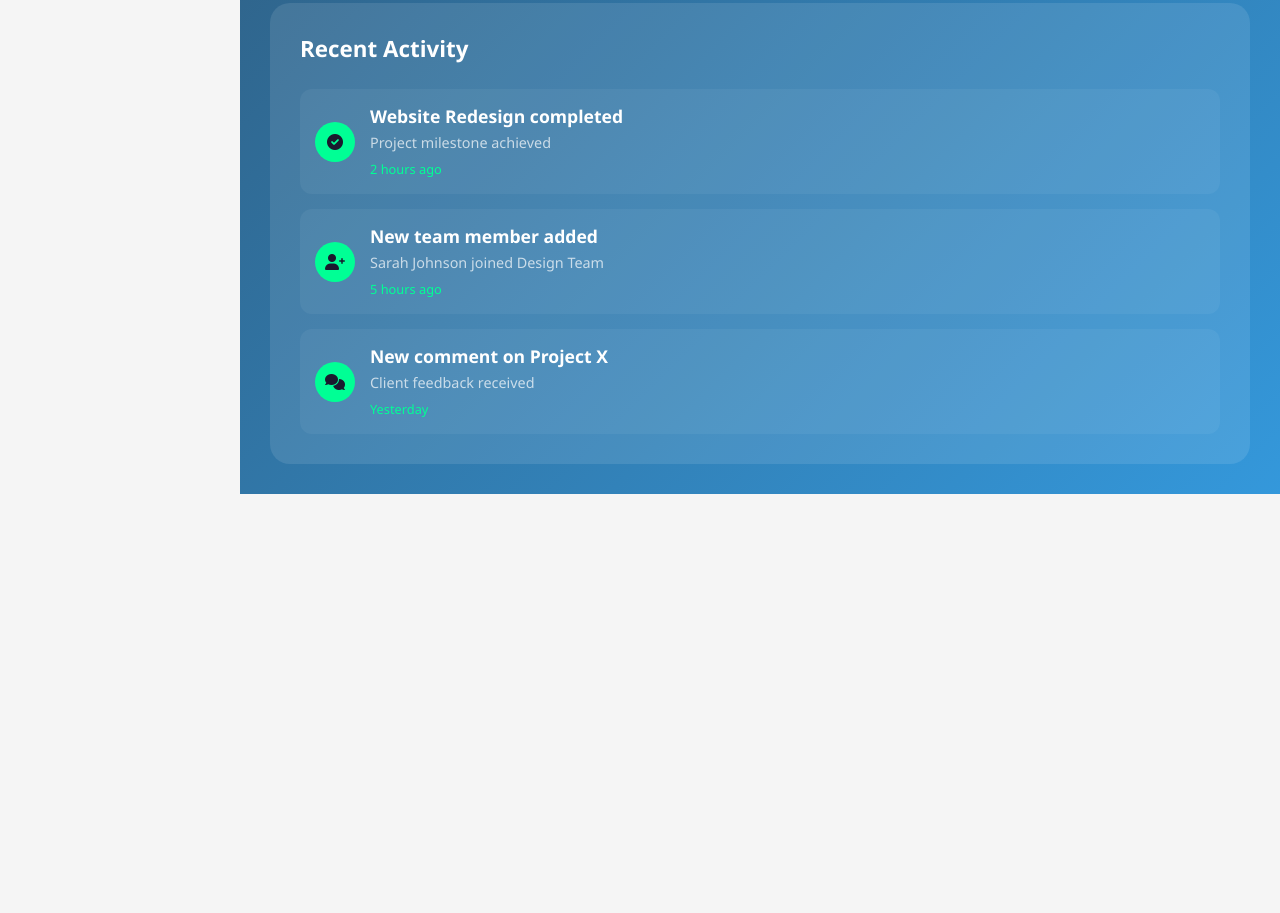
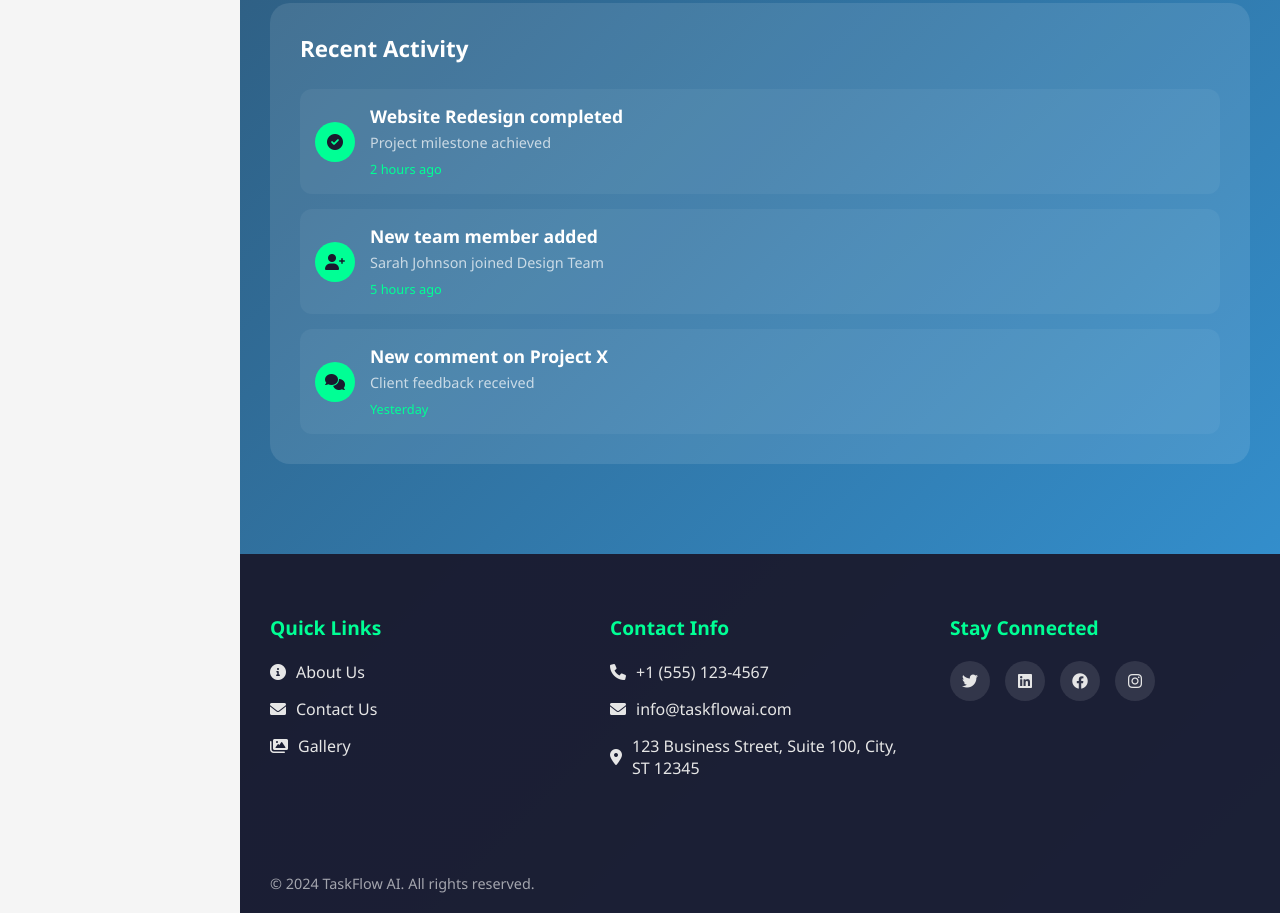
Before and after one commit to B1N4RY-P4R45173/UID-Project, a plain HTML site: page index.html in a window 1280 px wide. Shown: the part 1214-2127 px from the top of the page. Before the commit the page ends 1708 px from the top, so only its background shows below. Drawn offline with Linux system fonts and the light colour scheme.

Commit message:
Added Footer

```diff
--- a/index.css
+++ b/index.css
@@ -101,7 +101,7 @@ body {
     flex: 1;
     background: linear-gradient(135deg, #2c3e50 0%, #3498db 100%);
     min-height: 100vh;
-    padding: 30px;
+    /* padding: 30px; */
     transition: margin-left 0.3s ease;
 }
 
@@ -422,6 +422,113 @@ body {
     color: #00ff95;
 }
 
+.footer {
+    /* position: relative;
+    left:-30px; */
+    /* margin-left: 0px; */
+    display: flex;
+    flex-wrap: wrap;
+    justify-content: space-between;
+    gap: 20px;
+    padding: 60px 30px 20px;
+    margin-top: 60px;
+    background: rgba(26, 26, 46, 0.95);
+}
+
+.footer-content {
+    max-width: 1200px;
+    margin: 0 auto;
+    display: grid;
+    grid-template-columns: repeat(auto-fit, minmax(250px, 1fr));
+    gap: 40px;
+}
+
+.footer-section h3 {
+    color: #00ff95;
+    font-size: 1.2rem;
+    margin-bottom: 20px;
+    font-weight: 600;
+}
+
+.footer-nav {
+    display: flex;
+    flex-direction: column;
+    gap: 15px;
+}
+
+.footer-link {
+    color: #e6e6e6;
+    text-decoration: none;
+    display: flex;
+    align-items: center;
+    gap: 10px;
+    transition: all 0.3s ease;
+}
+
+.footer-link:hover {
+    color: #00ff95;
+    transform: translateX(5px);
+}
+
+.contact-info p {
+    color: #e6e6e6;
+    margin-bottom: 15px;
+    display: flex;
+    align-items: center;
+    gap: 10px;
+}
+
+.social-links {
+    display: flex;
+    gap: 15px;
+}
+
+.social-link {
+    width: 40px;
+    height: 40px;
+    background: rgba(255, 255, 255, 0.1);
+    border-radius: 50%;
+    display: flex;
+    align-items: center;
+    justify-content: center;
+    color: #e6e6e6;
+    text-decoration: none;
+    transition: all 0.3s ease;
+}
+
+.social-link:hover {
+    background: #00ff95;
+    color: #1a1a2e;
+    transform: translateY(-3px);
+}
+
+.footer-bottom {
+    text-align: center;
+    margin-top: 40px;
+    padding-top: 20px;
+
+}
+
+.footer-bottom p {
+    color: rgba(255, 255, 255, 0.6);
+    font-size: 0.9rem;
+}
+
+@media (max-width: 768px) {
+    .footer {
+        padding: 40px 20px 20px;
+    }
+
+    .footer-content {
+        grid-template-columns: 1fr;
+        gap: 30px;
+    }
+
+    .social-links {
+        justify-content: center;
+    }
+}
+
 /* Responsive Design */
 @media (max-width: 1024px) {
     .sidebar {
--- a/index.html
+++ b/index.html
@@ -47,6 +47,7 @@
 
     <main class="main-content">
         <!-- Header Section -->
+         <div class="main-body" style="padding: 30px;">
             <header class="dashboard-header">
                 <div class="search-bar">
                     <i class="fas fa-search"></i>
@@ -169,6 +170,48 @@
                     </div>
                 </div>
             </div>
+        </div>
+        <footer class="footer">
+            <div class="footer-content">
+                <div class="footer-section">
+                    <h3>Quick Links</h3>
+                    <nav class="footer-nav">
+                        <a href="about.html" class="footer-link">
+                            <i class="fas fa-info-circle"></i>
+                            About Us
+                        </a>
+                        <a href="contact.html" class="footer-link">
+                            <i class="fas fa-envelope"></i>
+                            Contact Us
+                        </a>
+                        <a href="gallery.html" class="footer-link">
+                            <i class="fas fa-images"></i>
+                            Gallery
+                        </a>
+                    </nav>
+                </div>
+                <div class="footer-section">
+                    <h3>Contact Info</h3>
+                    <div class="contact-info">
+                        <p><i class="fas fa-phone"></i> +1 (555) 123-4567</p>
+                        <p><i class="fas fa-envelope"></i> info@taskflowai.com</p>
+                        <p><i class="fas fa-map-marker-alt"></i> 123 Business Street, Suite 100, City, ST 12345</p>
+                    </div>
+                </div>
+                <div class="footer-section">
+                    <h3>Stay Connected</h3>
+                    <div class="social-links">
+                        <a href="#" class="social-link"><i class="fab fa-twitter"></i></a>
+                        <a href="#" class="social-link"><i class="fab fa-linkedin"></i></a>
+                        <a href="#" class="social-link"><i class="fab fa-facebook"></i></a>
+                        <a href="#" class="social-link"><i class="fab fa-instagram"></i></a>
+                    </div>
+                </div>
+            </div>
+            <div class="footer-bottom">
+                <p>&copy; 2024 TaskFlow AI. All rights reserved.</p>
+            </div>
+        </footer>
     </main>
 </body>
 </html>
```
Lines whose indentation alone changed are shown as unchanged.
